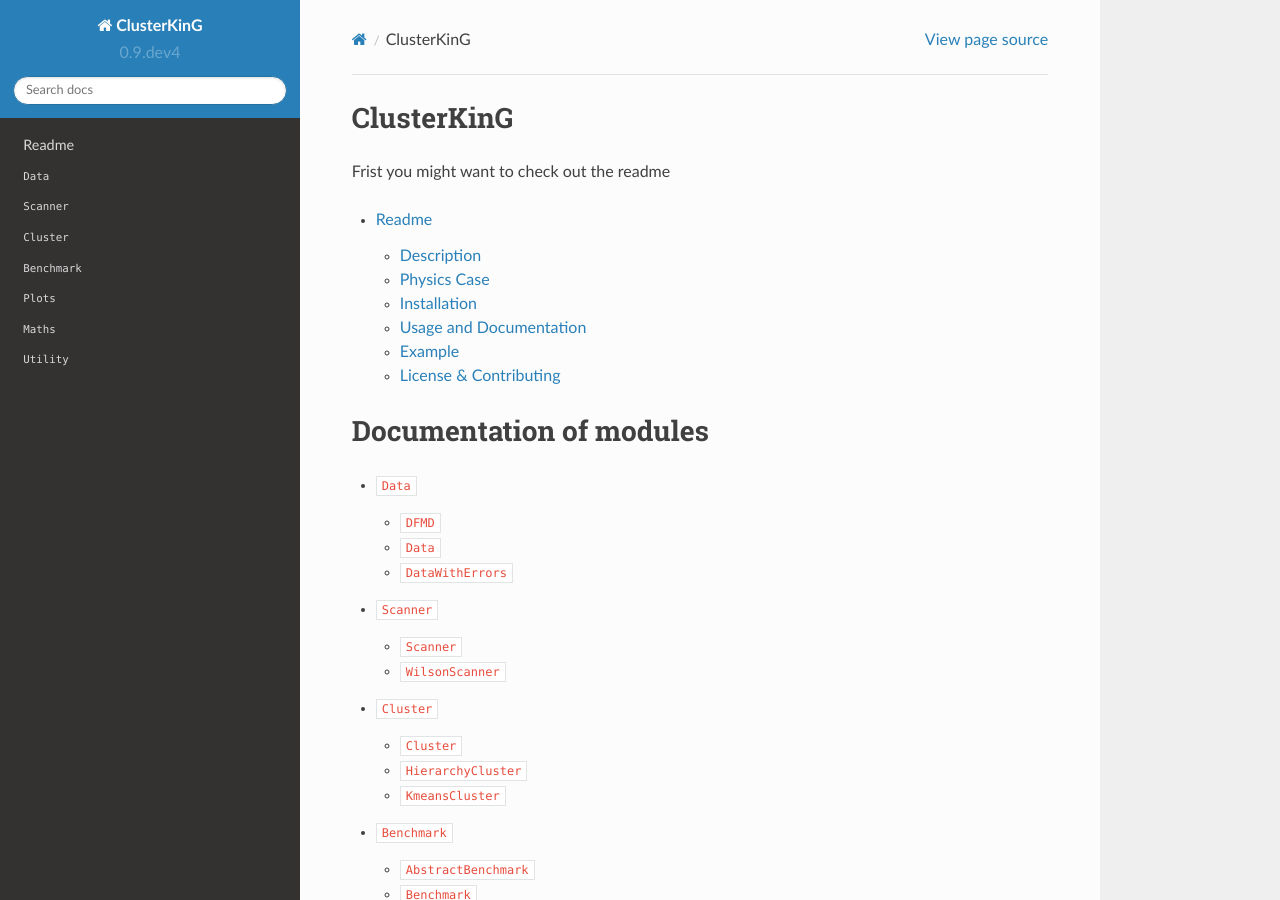
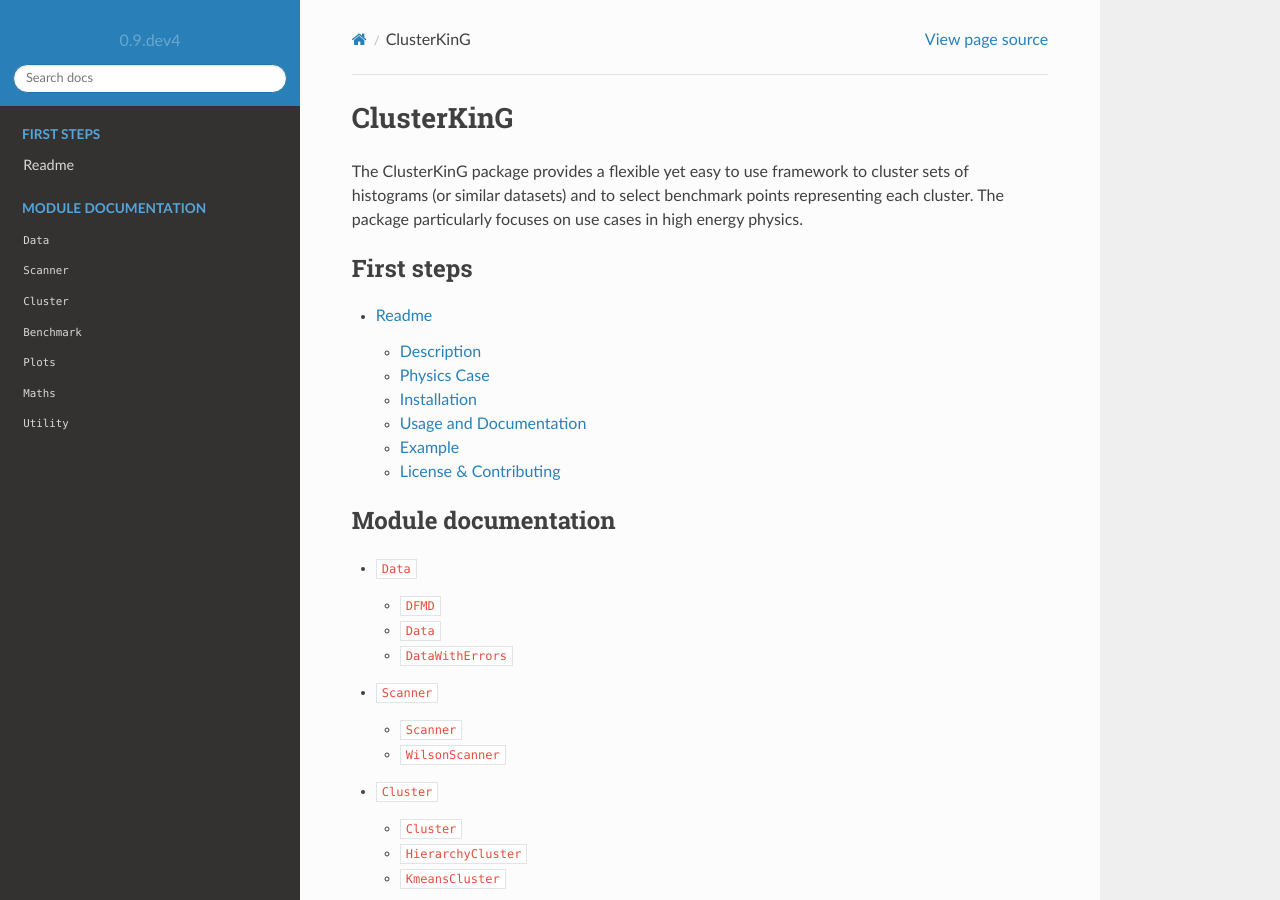
Before and after one commit to clusterking/clusterking, a Sphinx documentation site: the page built from doc/index.rst, in a window 1280 px wide and 900 px high. Built offline with Sphinx 7.4.7 and the Read the Docs theme 2.0.0, drawn with Linux system fonts in a browser that asks for light colours.

Commit message:
Small documentation improvements

```diff
--- a/doc/conf.py
+++ b/doc/conf.py
@@ -68,6 +68,7 @@ author = 'Jason Aebischer, Alejandro Celis, Kilian Lieret'
 this_dir = pathlib.Path(__file__).resolve().parent
 with (this_dir / ".."/ "clusterking" / "version.txt").open() as vf:
     version = vf.read()
+print("Version as read from version.txt: '{}'".format(version))
 
 # The short X.Y version.
 # version = 'dev'
@@ -124,11 +125,6 @@ todo_include_todos = True
 # a list of builtin themes.
 # html_theme = 'alabaster'
 
-# Theme options are theme-specific and customize the look and feel of a theme
-# further.  For a list of options available for each theme, see the
-# documentation.
-# html_theme_options = {}
-
 # Add any paths that contain custom themes here, relative to this directory.
 # html_theme_path = ["_themes"]
 
@@ -139,6 +135,20 @@ try:
     html_theme_path = [theme.get_html_theme_path()]
 except:
     html_theme = "default"
+print("html_theme='{}'".format(html_theme))
+
+# Theme options are theme-specific and customize the look and feel of a theme
+# further.  For a list of options available for each theme, see the
+# documentation.
+# html_theme_options = {}
+
+if html_theme == "sphinx_rtd_theme":
+    html_theme_options = {
+        'logo_only': True
+    }
+else:
+    html_theme_options = {}
+print("html_theme_options={}".format(html_theme_options))
 
 # The name for this set of Sphinx documents.  If None, it defaults to
 # "<project> v<release> documentation".
@@ -225,7 +235,7 @@ html_static_path = ['_static']
 # html_search_scorer = 'scorer.js'
 
 # Output file base name for HTML help builder.
-htmlhelp_basename = 'ClusterKingDoc'
+htmlhelp_basename = 'ClusterKinGDoc'
 
 # -- Options for LaTeX output ---------------------------------------------
 
--- a/doc/index.rst
+++ b/doc/index.rst
@@ -6,18 +6,20 @@
 ClusterKinG
 ===========
 
-Frist you might want to check out the readme
+The ClusterKinG package provides a flexible yet easy to use framework to
+cluster sets of histograms (or similar datasets) and to select
+benchmark points representing each cluster.
+The package particularly focuses on use cases in high energy physics.
 
 .. toctree::
   :maxdepth: 2
+  :caption: First steps
 
   readme
 
-Documentation of modules
-========================
-
 .. toctree::
   :maxdepth: 2
+  :caption: Module documentation
 
   data
   scanner
```
